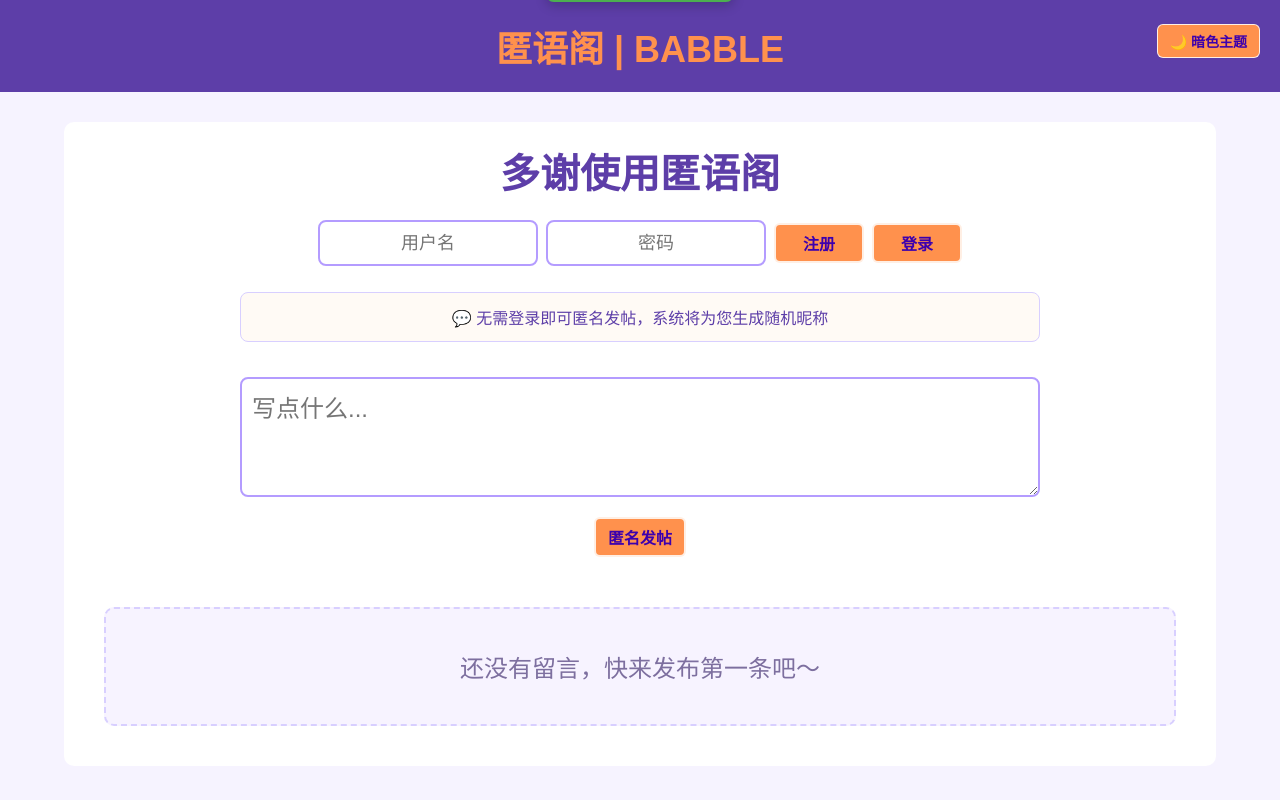
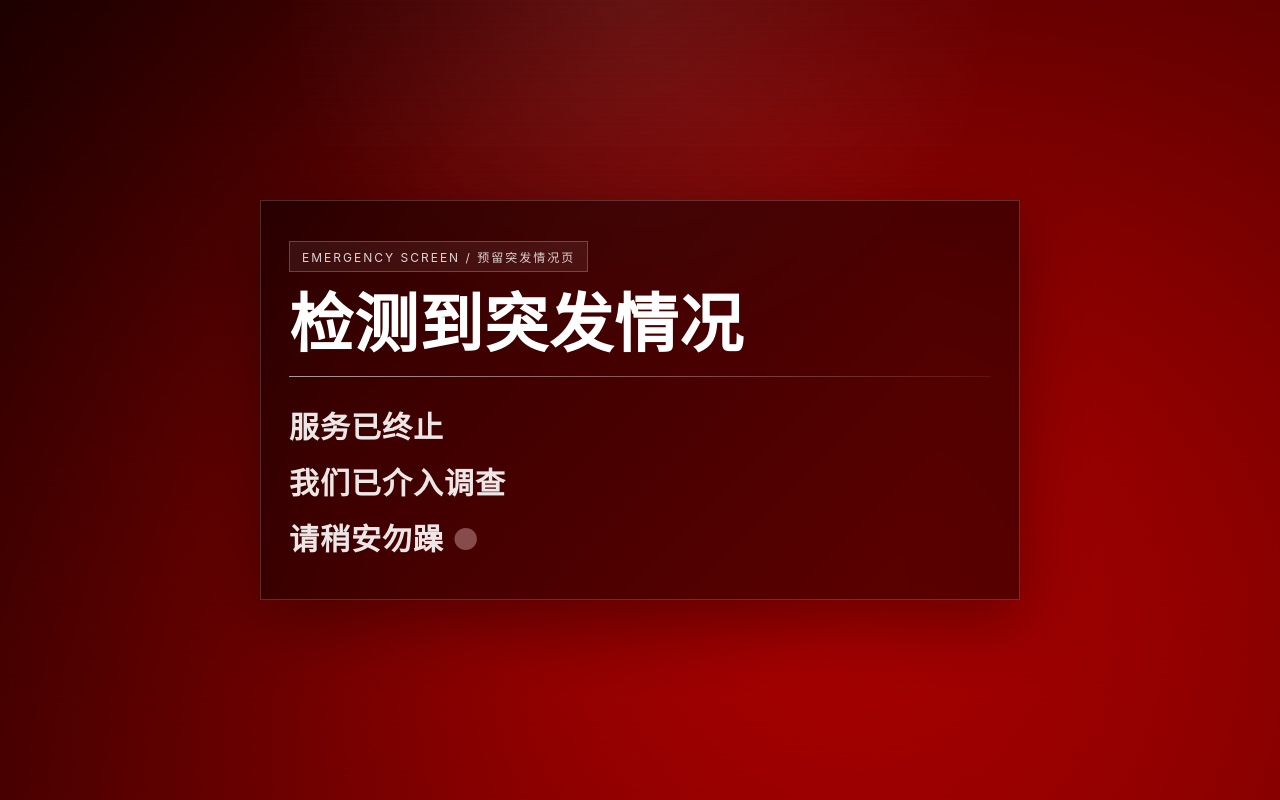
Before and after one commit to jasperinsh-afk/Babble, a Flask app: page /message in a window 1280 px wide. Run offline with Flask 3, Linux system fonts and the light colour scheme; data that the repository does not hold is empty.

Commit message:
Update message.html

```diff
--- a/templates/message.html
+++ b/templates/message.html
@@ -230,7 +230,11 @@
     </div>
 
 <script>
-const EMERGENCY_MODE = false; // 改成 true 即开启红屏预留页
+//!!!!!!!!!!!!!!!!!
+//EMERGENCY MODE 应急红屏
+//USE WITH CAUTION 慎用
+//
+const EMERGENCY_MODE = true; // 改成 true 即开启红屏预留页
 let me = null;
 
 function isEmergencyMode() {
```
